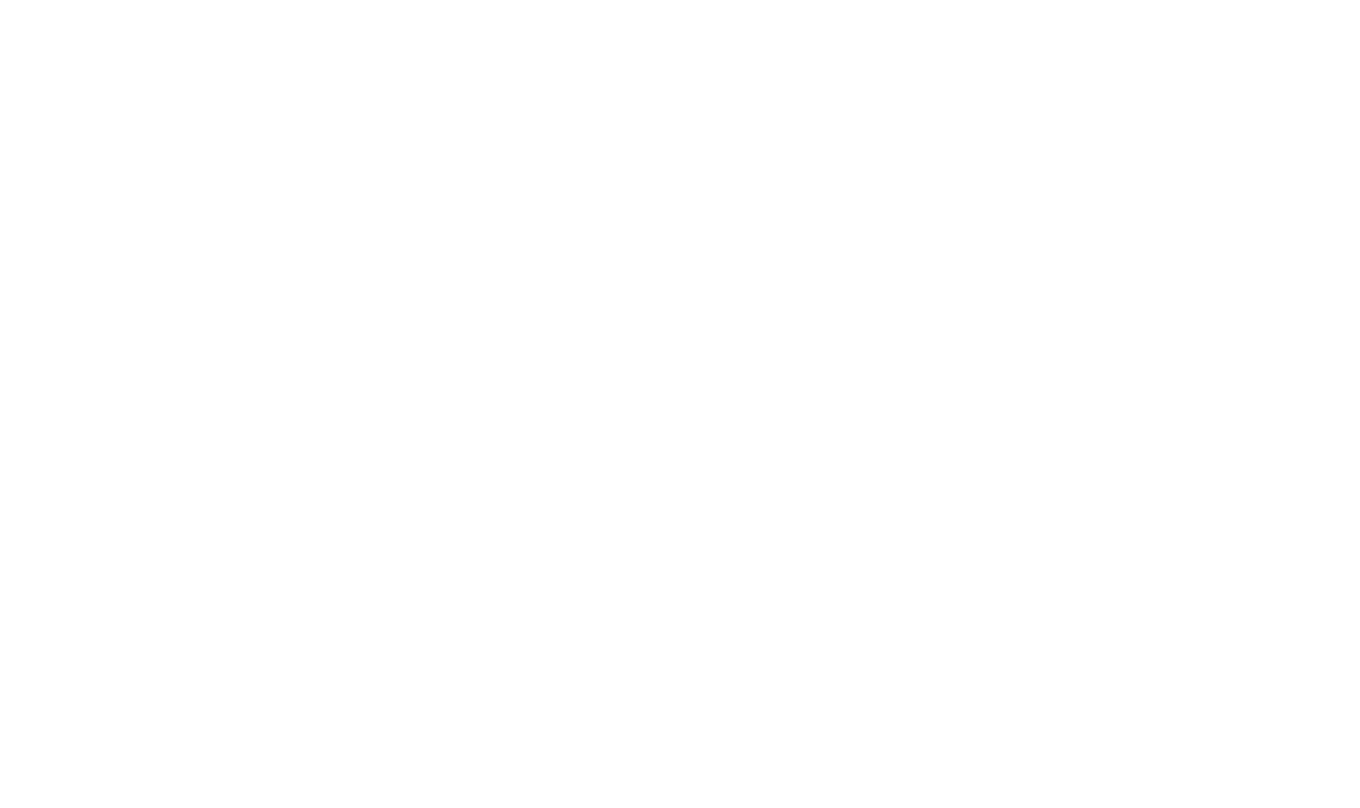
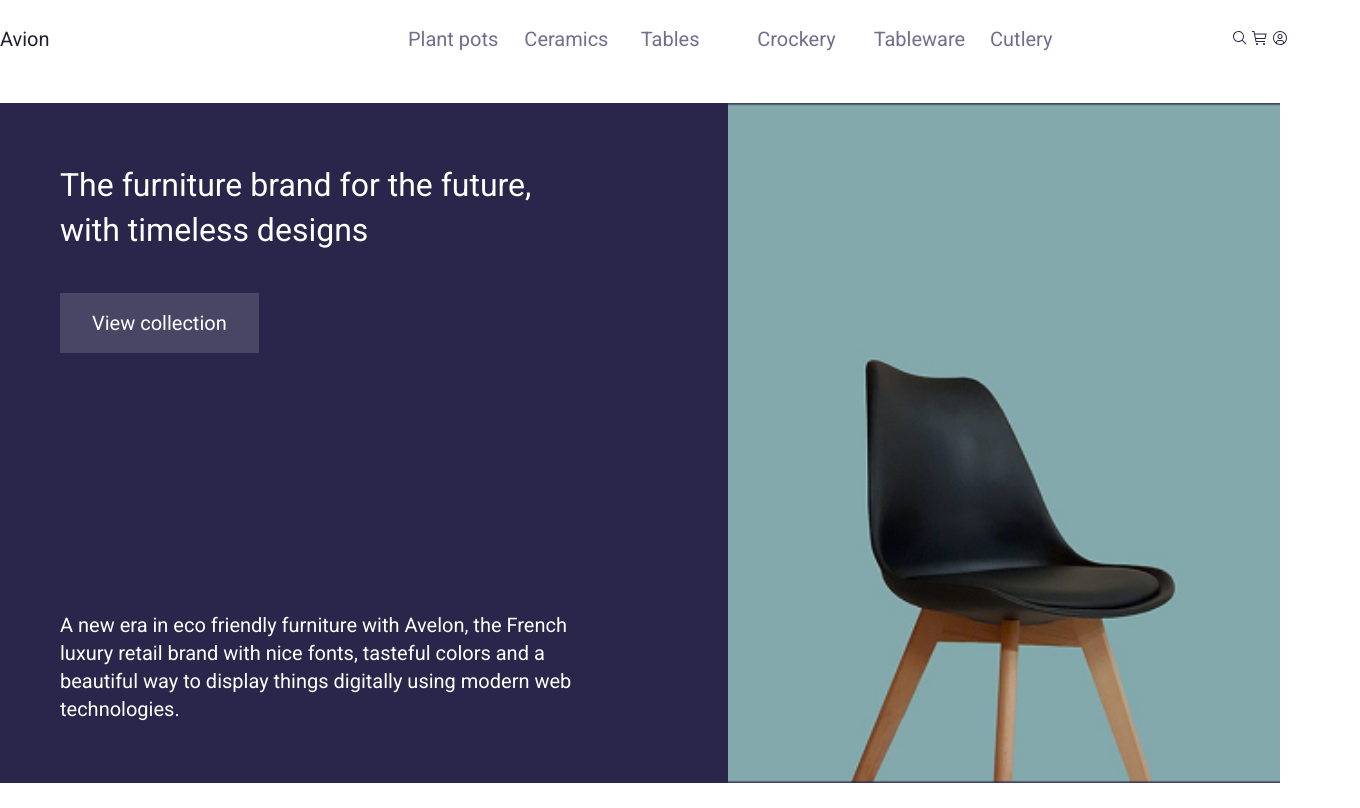
Before and after one commit to An72ty/Avion_, a plain HTML site: page index.html in a window 1280 px wide. Shown: the whole page, 1360 px wide, since content can reach past the window. Drawn offline with Linux system fonts and the light colour scheme.

Commit message:
added header and brand

```diff
--- a/css/styles.css
+++ b/css/styles.css
@@ -0,0 +1,101 @@
+body {
+    margin-left: calc(50% - 720px);
+    margin-right: calc(50% - 720px);
+}
+
+#logo, .nav-item, h1, p {
+    font-family: Roboto;
+    font-weight: 400;
+    line-height: 140%;
+    letter-spacing: 0%;
+}
+
+#logo, .nav-item, p {
+    font-size: 20px;
+}
+
+h1 {
+    font-size: 32px;
+}
+
+
+#logo {
+    color: #22202E;
+}
+
+.nav-item {
+    color: #726E8D;
+    white-space: nowrap;
+    min-width: 0;
+    /* position: relative; */
+}
+
+
+/* .nav-item::before {
+    content: "";
+    position: absolute;
+    display: block;
+    width: 100%;
+    height: 2px;
+    bottom: 0;
+    left: 0;
+    background-color: #000;
+    transform: scaleX(0);
+    transition: transform 0.3s ease;
+  }
+
+.nav-item:hover::before {
+transform: scaleX(1);
+} */
+
+nav {
+    padding: 25px 80px;
+    display: flex;
+    justify-content: space-between;
+}
+
+.nav-list {
+    display: flex;
+    justify-content: space-between;
+    column-gap: 25%;
+}
+
+
+#brand {
+    background: #2A254B url("/images/chair.png") no-repeat right / contain;
+    margin: 25px 80px;
+    padding: 60px 48% 60px 60px;
+    height: 70vh;
+    display: flex;
+    flex-direction: column;
+    gap: 40px;
+}
+
+.white {
+    color: #ffffff;
+}
+
+.btn {
+    border: none;
+    padding: 16px 32px;
+    color: #ffffff;
+    font-family: Roboto;
+    font-weight: 400;
+    font-size: 20px;
+    line-height: 140%;
+    letter-spacing: 0%;
+    flex: auto;
+    transition: 200ms;
+}
+
+.btn.primary:hover {
+    box-shadow:0 0 20px #9186db;
+}
+
+.primary {
+    background-color: #F9F9F926;
+}
+
+p.brand {
+    margin-top: auto;
+}
--- a/index.html
+++ b/index.html
@@ -11,6 +11,33 @@
     <title>Document</title>
 </head>
 <body>
+    <nav>
+        <div id="logo">Avion</div>
+        <div class="nav-list">
+            <div class="nav-item">Plant pots</div>
+            <div class="nav-item">Ceramics</div>
+            <div class="nav-item">Tables</div>
+            <div class="nav-item">Crockery</div>
+            <div class="nav-item">Tableware</div>
+            <div class="nav-item">Cutlery</div>
+        </div>
+        <div class="nav-list">
+            <div class="nav-item"><img src="icons/search.svg" alt="seacrh" class="icon"></div>
+            <div class="nav-item"><img src="icons/shopping_cart.svg" alt="cart" class="icon"></div>
+            <div class="nav-item"><img src="icons/avatar.svg" alt="profile" class="icon"></div>
+        </div>
+    </nav>
+    <main>
+        <section id="brand">
+            <h1 class="white">The furniture brand for the future, with timeless designs</h1>
+            <div>
+                <button class="btn primary">View collection</button>
+            </div>
+            <p class="white brand">A new era in eco friendly furniture with Avelon, the French luxury retail brand
+                with nice fonts, tasteful colors and a beautiful way to display things digitally
+                using modern web technologies.</p>
+        </section>
+    </main>
     <script src="script.js"></script>
 </body>
 </html>
```
Also changed, not shown: icons/avatar.svg (added), icons/search.svg (added), icons/shopping_cart.svg (added), images/chair2.png (added).
